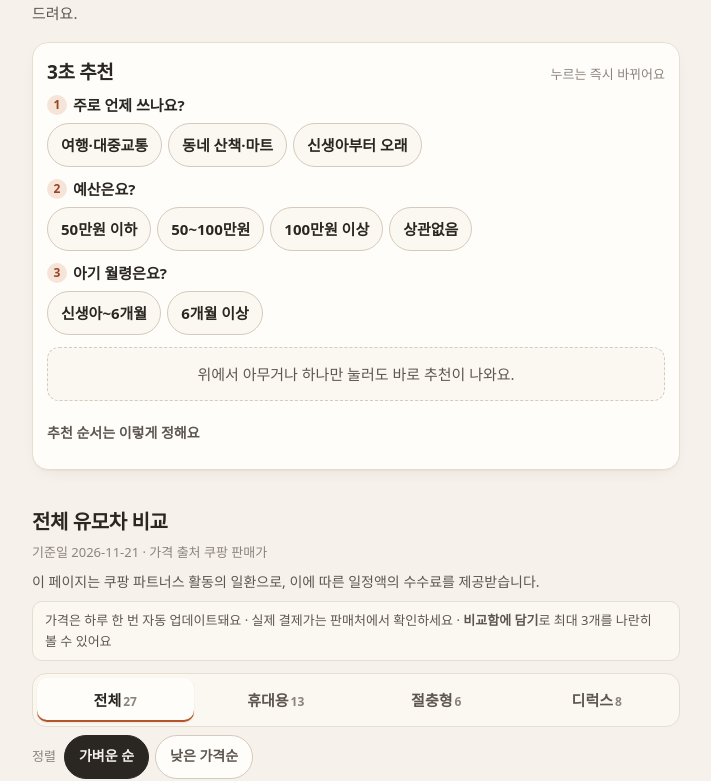
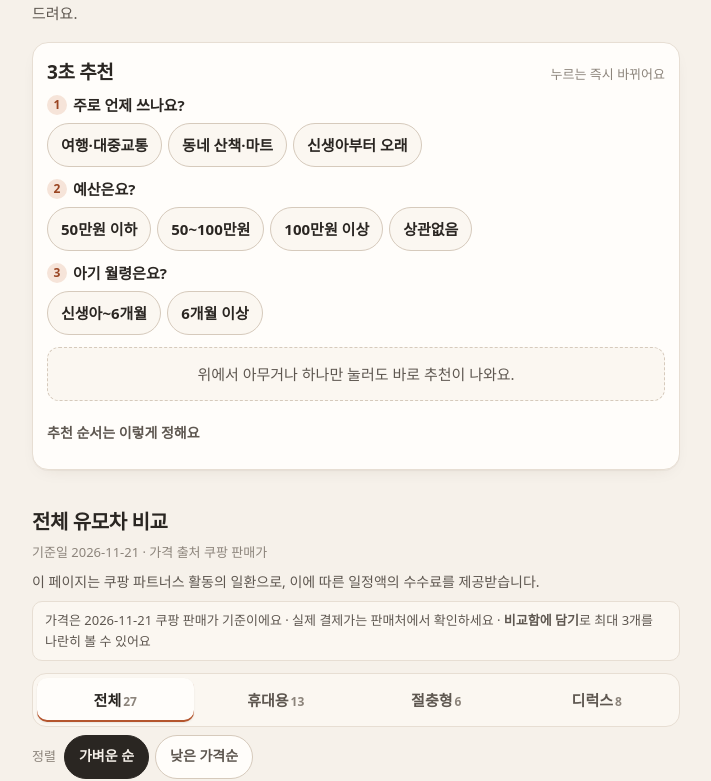
Before and after one commit to p9chy5j655-collab/p9chy5j655-collab.github.io, a plain HTML site: page stroller/index.html in a window 1280 px wide. Shown: the part 186-967 px from the top of the page, without its empty margins (284-995 px from the left). Drawn offline with Linux system fonts and the light colour scheme; no server answers.

Commit message:
유모차 페이지 가격 기준 문구 정정 (자동 업데이트 표현 제거)

```diff
--- a/stroller/index.html
+++ b/stroller/index.html
@@ -369,7 +369,7 @@ table.cmp{border-collapse:separate;border-spacing:0;width:100%;font-size:14px;fo
     <p class="meta" id="meta">기준일 - · 출처 -</p>
     <!-- 아래 카드에 쿠팡 버튼이 있어서 대가성 문구를 버튼보다 위에 둡니다. 지우지 마세요. -->
     <p class="disclosure">이 페이지는 쿠팡 파트너스 활동의 일환으로, 이에 따른 일정액의 수수료를 제공받습니다.</p>
-    <p class="auto-note">가격은 하루 한 번 자동 업데이트돼요 · 실제 결제가는 판매처에서 확인하세요 · <b>비교함에 담기</b>로 최대 3개를 나란히 볼 수 있어요</p>
+    <p class="auto-note">가격은 2026-11-21 쿠팡 판매가 기준이에요 · 실제 결제가는 판매처에서 확인하세요 · <b>비교함에 담기</b>로 최대 3개를 나란히 볼 수 있어요</p>
     <div class="seg" id="cat-seg" role="group" aria-label="종류">
       <button type="button" data-cat="all" aria-pressed="true">전체</button>
       <button type="button" data-cat="휴대용" aria-pressed="false">휴대용</button>
```
